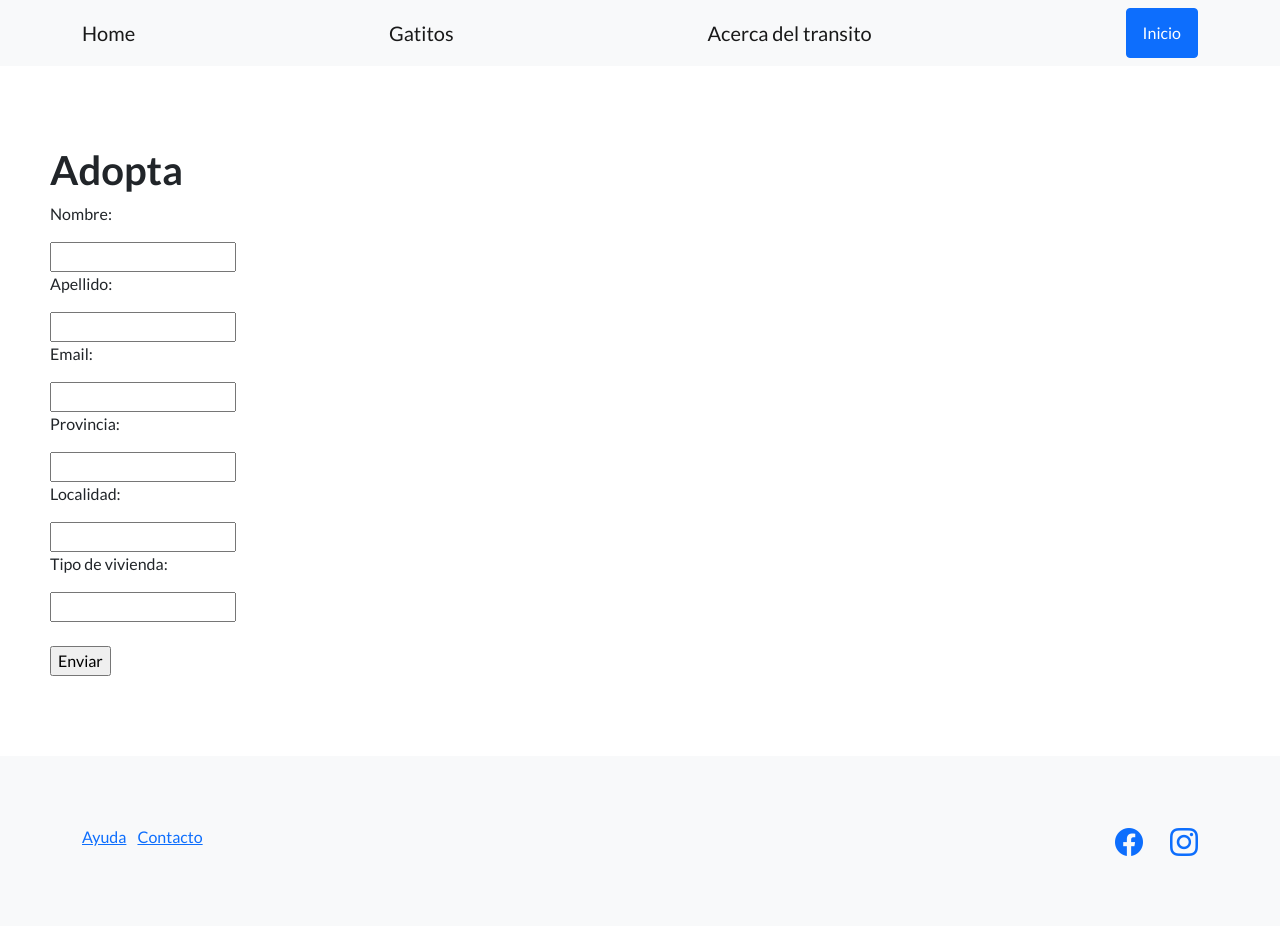
After one commit to ntaborda93/tercera_pre_entrega_Taborda, a Django app: page /Portfolio/form-adopcion/ in a window 1280 px wide. The commit adds this page. Run offline with Django 4.2, Linux system fonts and the light colour scheme; parts of the project's set-up code (start-up, migrations or seed data) failed here and were passed over; some libraries are stand-ins or nearby versions.

Commit message:
Actualizando bbdd y form adopta

```diff
--- a/Portfolio/Templates/Portfolio/Inicio.html
+++ b/Portfolio/Templates/Portfolio/Inicio.html
@@ -6,4 +6,5 @@
 
 {% block contenido %}
 <h1>Bienvenidos al portal de busqueda de hogar para gatitos</h1>
+<a href="{%url "crear_adopta" %}"><h5>Adopta</h5></a>
 {% endblock contenido %}
--- /dev/null
+++ b/Portfolio/Templates/Portfolio/formulario_adopta.html
@@ -0,0 +1,27 @@
+{% extends "Portfolio/Base.html" %}
+
+{%block titulo %}
+<title>Gatitos en busqueda de hogar</title>
+{%endblock titulo %}
+
+{% block contenido %}
+<h1>Adopta</h1>
+<form action="{% url 'crear_adopta' %}" method="POST">
+    {% csrf_token %}
+    <p>Nombre:</p>
+    <input type="text" name="nombre_adopta">
+    <p>Apellido:</p>
+    <input type="text" name="apellido_adopta">
+    <p>Email:</p>
+    <input type="Email" name="email_adopta">
+    <p>Provincia:</p>
+    <input type="text" name="provincia_adopta">
+    <p>Localidad:</p>
+    <input type="text" name="localidad_adopta">
+    <p>Tipo de vivienda:</p>
+    <input type="text" name="vivienda_adopta">
+    <br>
+    <br>
+    <input type="submit" value="Enviar" />
+</form>
+{% endblock contenido %}
--- a/Portfolio/models.py
+++ b/Portfolio/models.py
@@ -30,4 +30,3 @@ class adopcion(models.Model):
     provincia = models.CharField(max_length=256)
     localidad = models.CharField(max_length=256)
     tipo_vivienda = models.CharField(max_length=256)
-    cantidad_mascotas = models.IntegerField()
--- a/Portfolio/urls.py
+++ b/Portfolio/urls.py
@@ -1,7 +1,7 @@
 from django.urls import path
 from django.contrib import admin
 
-from Portfolio.views import (Inicio, listar_gato, listar_transito,contacto,crear_transito, buscar_transito,crear_gato)
+from Portfolio.views import (Inicio, listar_gato, listar_transito,contacto,crear_transito, buscar_transito,crear_gato,crear_adopcion,Gracias)
 
 
 urlpatterns = [
@@ -12,5 +12,7 @@ urlpatterns = [
     path('admin/', admin.site.urls),
     path('form-transito/',crear_transito, name="crear_transitos"),
     path('buscar-transito/', buscar_transito, name="buscar_transito"),
-    path('form-gato/',crear_gato, name="crear_gatos")
+    path('form-gato/',crear_gato, name="crear_gatos"),
+    path('form-adopcion/',crear_adopcion, name="crear_adopta"),
+    path('Agradecimiento/', Gracias, name="gracias"),
 ]
--- a/Portfolio/views.py
+++ b/Portfolio/views.py
@@ -4,7 +4,7 @@ from django.shortcuts import render, redirect
 from django.urls import reverse
 from django.http import HttpResponse
 
-from Portfolio.models import Gato, transito
+from Portfolio.models import Gato, transito, adopcion
 
 def Inicio(request):
     return render(
@@ -76,3 +76,21 @@ def crear_gato(request):
             request=request,
             template_name='Portfolio/formulario_gato.html'
             )
+
+def crear_adopcion(request):
+    if request.method=="POST":
+        data=request.POST
+        adop=adopcion(nombre=data["nombre_adopta"],apellido=data["apellido_adopta"],email=data["email_adopta"],provincia=data["provincia_adopta"],localidad=data["localidad_adopta"],tipo_vivienda=data["vivienda_adopta"])
+        adop.save()
+        return redirect(reverse("gracias"))
+    else:
+        return render (
+            request=request,
+            template_name='Portfolio/formulario_adopta.html'
+            )
+
+def Gracias(request):
+    return render(
+        request=request,
+        template_name='Portfolio/Gracias.html',
+    )
```
Also changed, not shown: Portfolio/Templates/Portfolio/Gracias.html (added, +9 -0 lines), Portfolio/migrations/0003_remove_adopcion_cantidad_mascotas.py (added), db.sqlite3.
